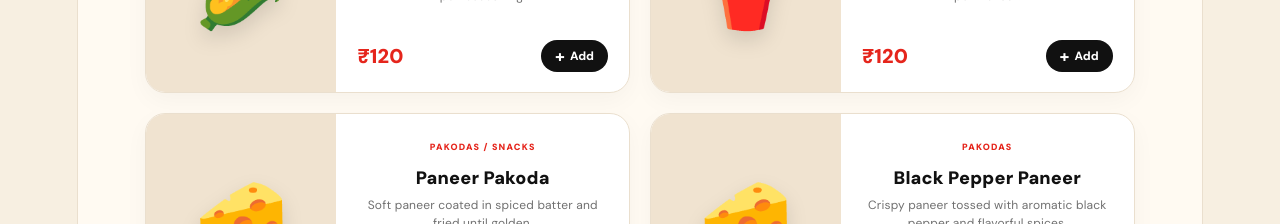
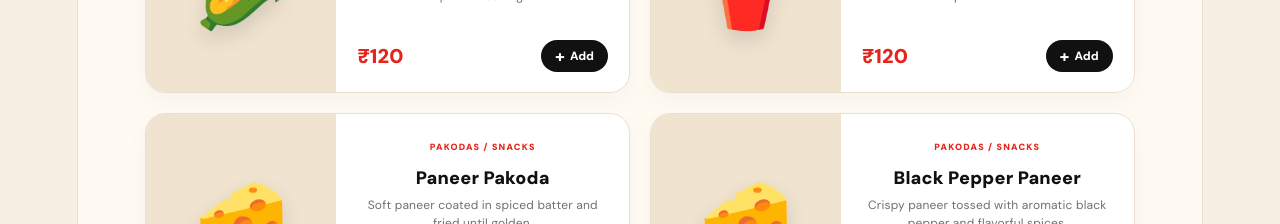
Before and after one commit to vkmj1430/jonnies-kampus-kitchen, a React (Vite) app: page / in a window 1280 px wide. Shown: the part 2540-2764 px from the top of the page. Built offline with nearby package versions, Linux system fonts and the light colour scheme.

Commit message:
Update website

```diff
--- a/src/App.jsx
+++ b/src/App.jsx
@@ -23,7 +23,7 @@ const menuItems = [
   { id: 11, name: "Peri Peri Crispy Corn", price: 120, category: "Pakodas / Snacks", emoji: "🌽" },
   { id: 12, name: "Peri Peri Fries", price: 120, category: "Pakodas / Snacks", emoji: "🍟" },
   { id: 13, name: "Paneer Pakoda", price: 160, category: "Pakodas / Snacks", emoji: "🧀" },
-  { id: 84, name: "Black Pepper Paneer", price: 170, category: "Pakodas", emoji: "🧀" },
+  { id: 84, name: "Black Pepper Paneer", price: 170, category: "Pakodas / Snacks", emoji: "🧀" },
 
   // BURGERS
   { id: 14, name: "Veg Burger", price: 120, category: "Burgers", emoji: "🍔" },
```
